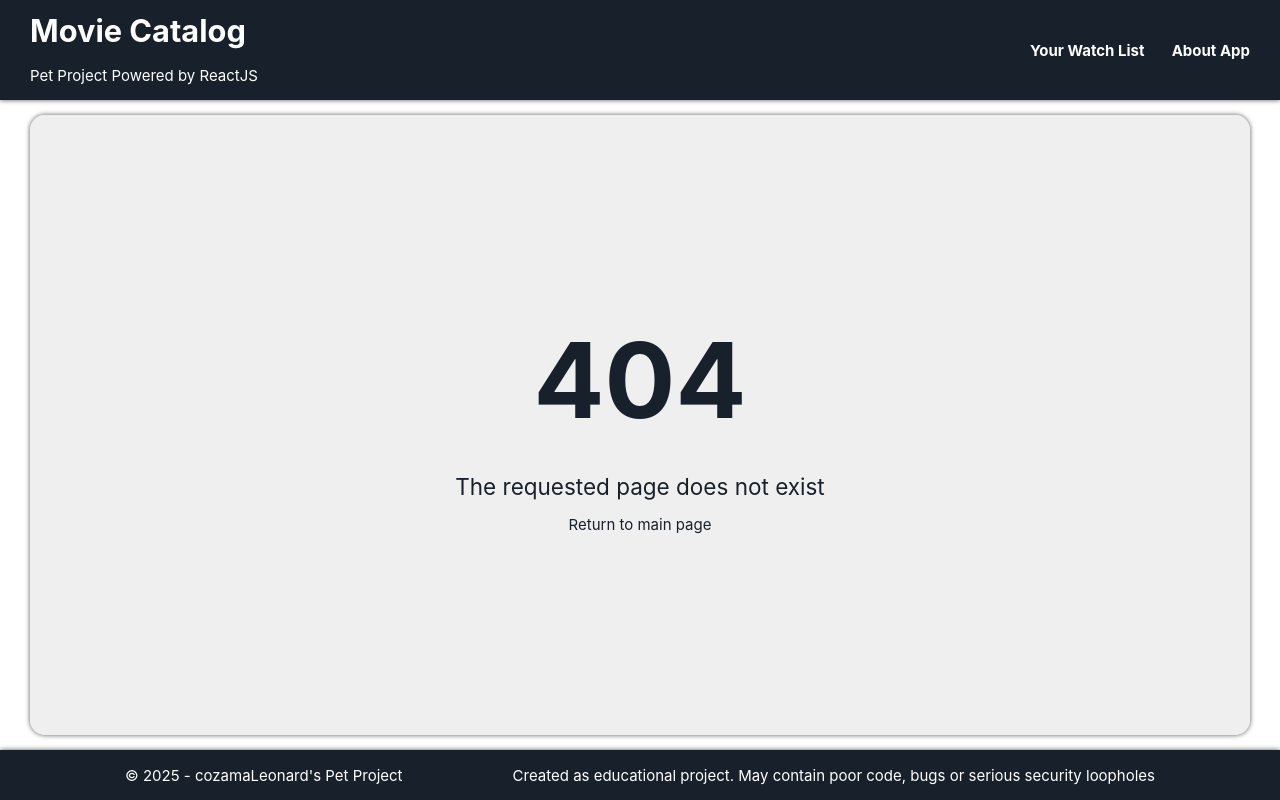
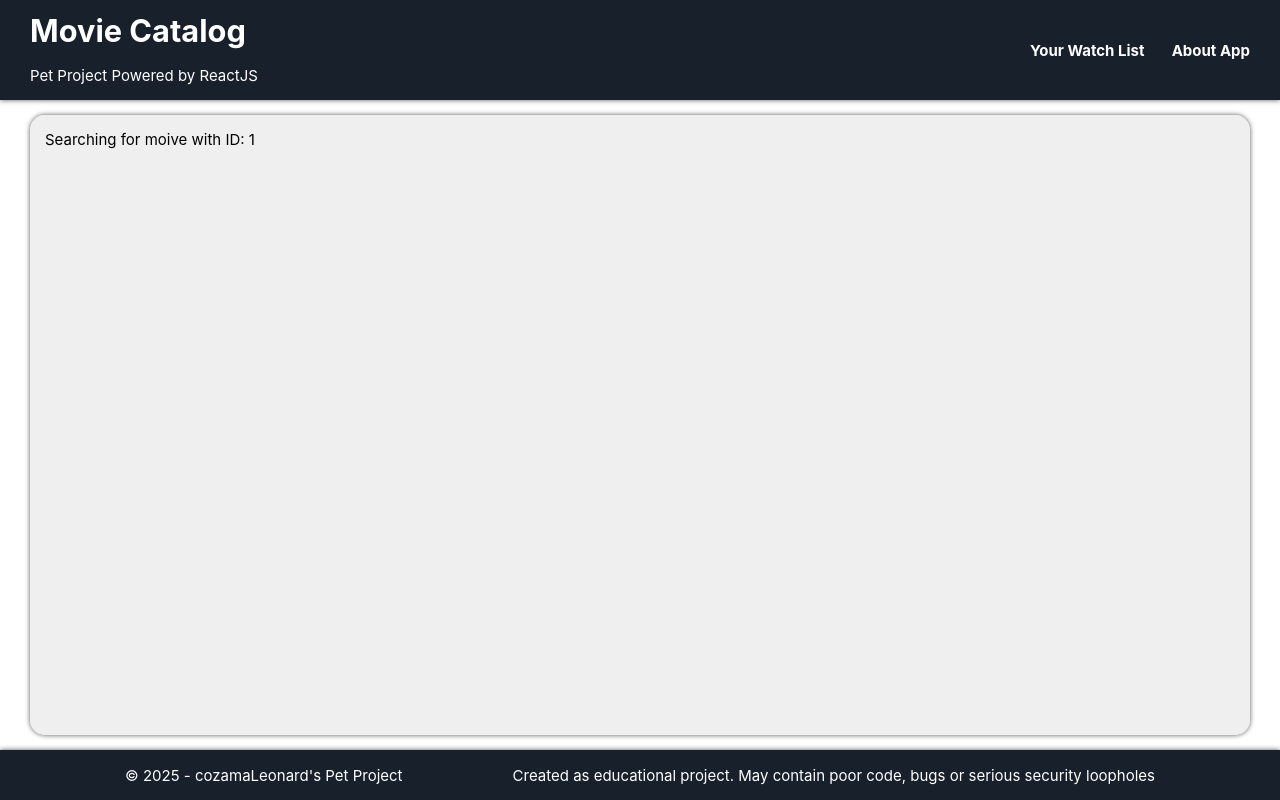
Before and after one commit to leohoneymone/react-movies, a React (Create React App) app: page /movie/1 in a window 1280 px wide. Built offline with nearby package versions, Linux system fonts and the light colour scheme; no server answers.

Commit message:
Added routing support for detailed movie info

```diff
--- a/src/App.jsx
+++ b/src/App.jsx
@@ -10,6 +10,7 @@ import Context from "./utils/context";
 import MoviesPage from "./pages/MoviesPage";
 import NotFoundPage from "./pages/NotFoundPage";
 import AboutPage from "./pages/AboutPage";
+import MovieInfoPage from "./pages/MovieInfoPage";
 
 // eslint-disable-next-line
 const APIKEY = process.env.REACT_APP_APIKEY;
@@ -23,6 +24,7 @@ export default function App () {
                     <Routes>
                         <Route path="/" element={<MoviesPage />}/>
                         <Route path="/about" element={<AboutPage />}/>
+                        <Route path="/movie/:id" element={<MovieInfoPage />}/>
                         <Route path="*" element={<NotFoundPage />}/>
                     </Routes>
                 </div>
--- /dev/null
+++ b/src/pages/MovieInfoPage.jsx
@@ -0,0 +1,10 @@
+import { useParams } from "react-router-dom"
+
+export default function MovieInfoPage() {
+    // Чтение imdbId из URL
+    const movieId = useParams().id;
+
+    return <div className="content-block full-sized-block ">
+        <p>Searching for moive with ID: {movieId}</p>
+    </div>
+}
```
